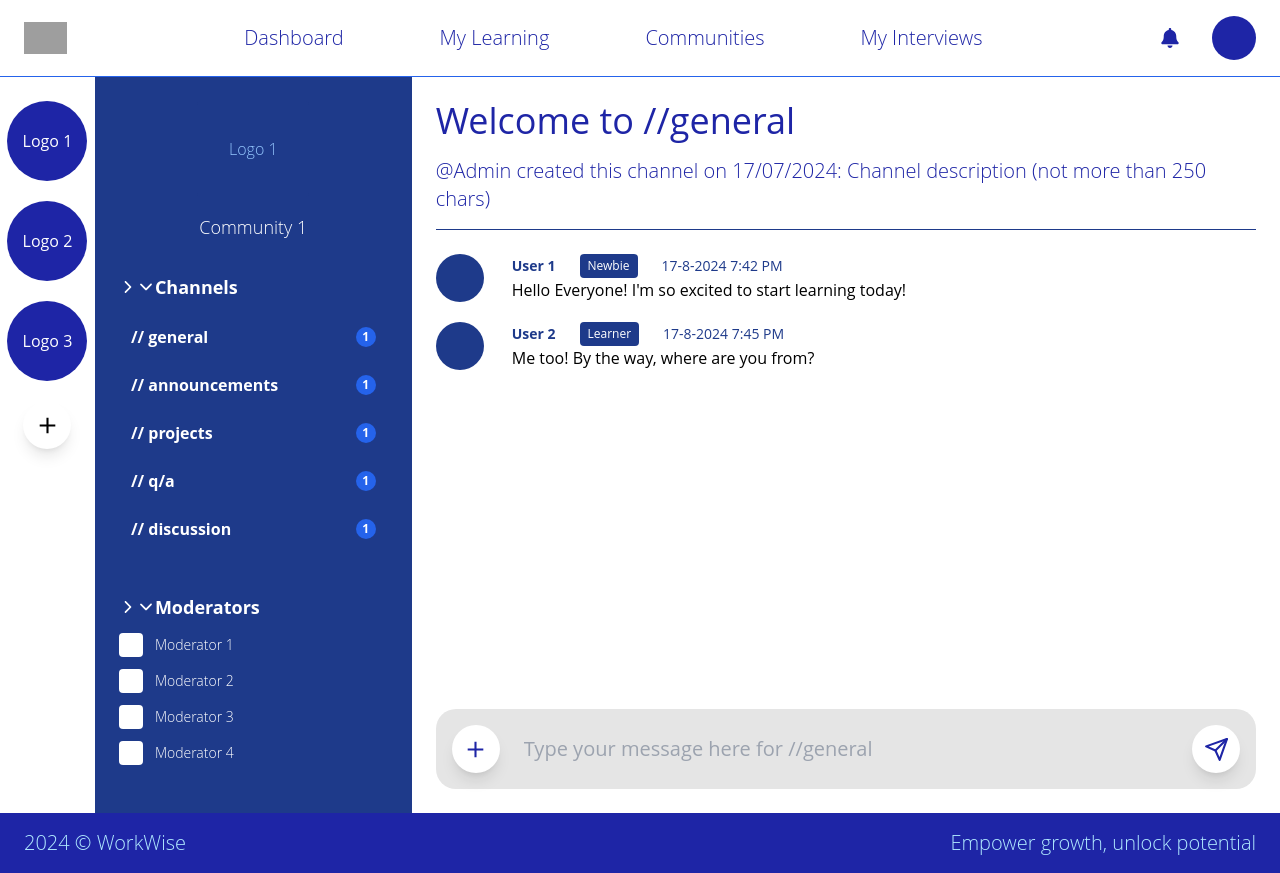
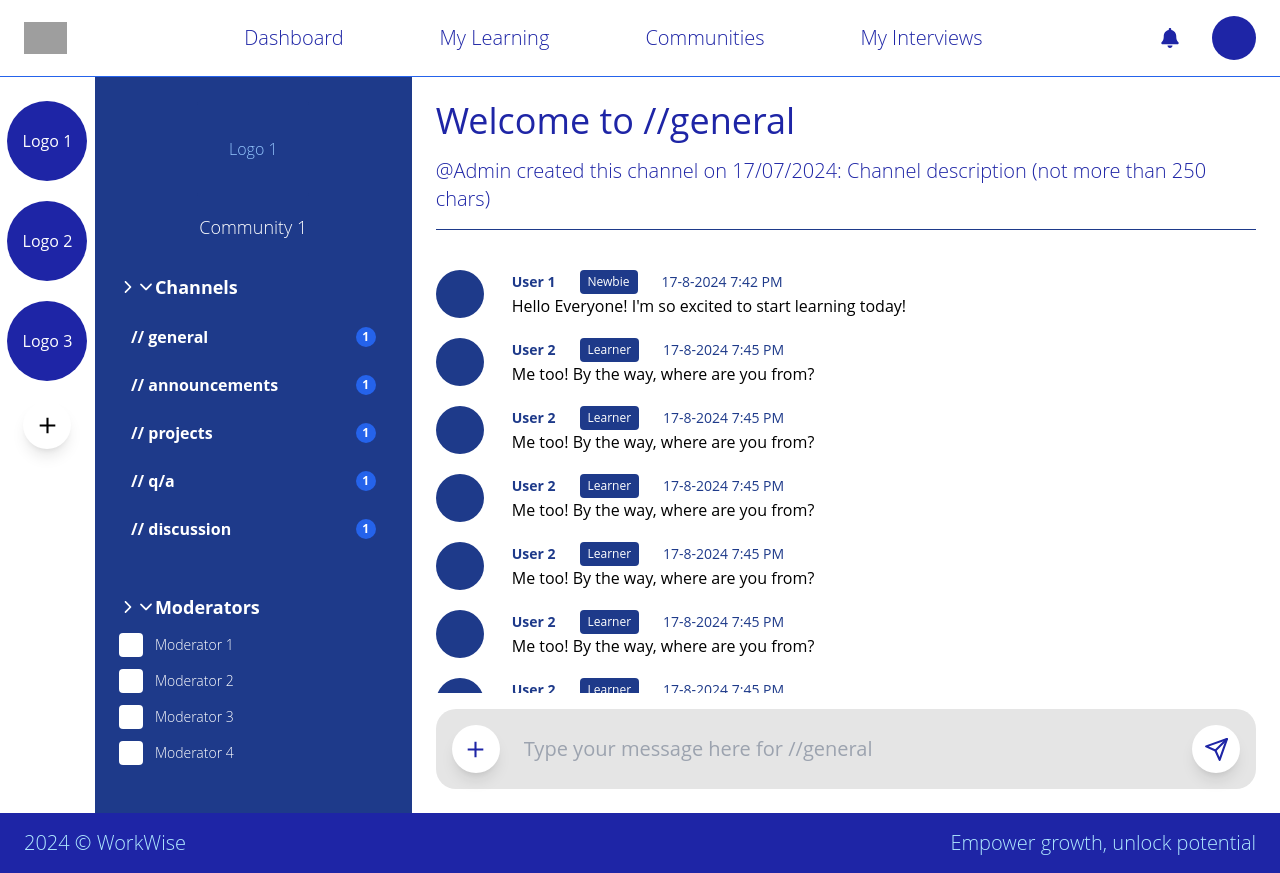
Before and after one commit to Tarek-Al-Khatib/frontend, a React (Create React App) app: page /community in a window 1280 px wide. Built offline with nearby package versions, Linux system fonts and the light colour scheme; grey boxes are pictures that could not be loaded.

Commit message:
Added scroll on sending messages

```diff
--- a/src/pages/Communities/Communities.jsx
+++ b/src/pages/Communities/Communities.jsx
@@ -1,4 +1,4 @@
-import React, { useState } from "react";
+import React, { useEffect, useRef, useState } from "react";
 import Navbar from "../../components/Navbar/Navbar";
 import Footer from "../../components/Footer/Footer";
 import "./Communities.css";
@@ -56,13 +56,109 @@ const Communities = () => {
       timestamp: "17-8-2024 7:45 PM",
       message: "Me too! By the way, where are you from?",
     },
+    {
+      name: "User 2",
+      badge: "Learner",
+      timestamp: "17-8-2024 7:45 PM",
+      message: "Me too! By the way, where are you from?",
+    },
+    {
+      name: "User 2",
+      badge: "Learner",
+      timestamp: "17-8-2024 7:45 PM",
+      message: "Me too! By the way, where are you from?",
+    },
+    {
+      name: "User 2",
+      badge: "Learner",
+      timestamp: "17-8-2024 7:45 PM",
+      message: "Me too! By the way, where are you from?",
+    },
+    {
+      name: "User 2",
+      badge: "Learner",
+      timestamp: "17-8-2024 7:45 PM",
+      message: "Me too! By the way, where are you from?",
+    },
+    {
+      name: "User 2",
+      badge: "Learner",
+      timestamp: "17-8-2024 7:45 PM",
+      message: "Me too! By the way, where are you from?",
+    },
+    {
+      name: "User 2",
+      badge: "Learner",
+      timestamp: "17-8-2024 7:45 PM",
+      message: "Me too! By the way, where are you from?",
+    },
+    {
+      name: "User 2",
+      badge: "Learner",
+      timestamp: "17-8-2024 7:45 PM",
+      message: "Me too! By the way, where are you from?",
+    },
+    {
+      name: "User 2",
+      badge: "Learner",
+      timestamp: "17-8-2024 7:45 PM",
+      message: "Me too! By the way, where are you from?",
+    },
+    {
+      name: "User 2",
+      badge: "Learner",
+      timestamp: "17-8-2024 7:45 PM",
+      message: "Me too! By the way, where are you from?",
+    },
+    {
+      name: "User 2",
+      badge: "Learner",
+      timestamp: "17-8-2024 7:45 PM",
+      message: "Me too! By the way, where are you from?",
+    },
+    {
+      name: "User 2",
+      badge: "Learner",
+      timestamp: "17-8-2024 7:45 PM",
+      message: "Me too! By the way, where are you from?",
+    },
+    {
+      name: "User 2",
+      badge: "Learner",
+      timestamp: "17-8-2024 7:45 PM",
+      message: "Me too! By the way, where are you from?",
+    },
+    {
+      name: "User 2",
+      badge: "Learner",
+      timestamp: "17-8-2024 7:45 PM",
+      message: "Me too! By the way, where are you from?",
+    },
+    {
+      name: "User 2",
+      badge: "Learner",
+      timestamp: "17-8-2024 7:45 PM",
+      message: "Me too! By the way, where are you from?",
+    },
   ];
 
   const [selectedCommunity, setSelectedCommunity] = useState(
     communitiesData[0]
   );
+  const messagesContainerRef = useRef(null);
   const [messages, setMessages] = useState(messagesData);
   const [messageInput, setMessageInput] = useState("");
+
+  useEffect(() => {
+    if (messages[messages.length - 1].name === "You") scrollToBottom();
+  }, [messages]);
+
+  const scrollToBottom = () => {
+    if (messagesContainerRef.current) {
+      messagesContainerRef.current.scrollTop =
+        messagesContainerRef.current.scrollHeight;
+    }
+  };
 
   const parseTimestamp = (timestamp) => new Date(timestamp).getTime();
 
@@ -183,7 +279,7 @@ const Communities = () => {
           </div>
         </div>
 
-        <div class="flex flex-col flex-grow bg-white p-6">
+        <div class="flex flex-col flex-grow bg-white p-6 gap-4">
           <div>
             <h1 class="text-4xl text-navy mb-4">Welcome to //general</h1>
             <p class="text-xl text-navy mb-4 font-thin">
@@ -192,8 +288,11 @@ const Communities = () => {
             </p>
             <hr class="border-t border-blue-900 mb-6" />
           </div>
-          <div className="flex flex-col flex-grow gap-5">
-            <div className="flex flex-col flex-grow gap-5">
+          <div
+            ref={messagesContainerRef}
+            className="flex flex-col flex-grow gap-5 overflow-y-auto scroll-container custom-scrollbar scroll-smooth"
+          >
+            <div className="flex flex-col flex-grow gap-5 ">
               {messagesToRender.map((message, index) => (
                 <div key={index}>
                   <div className="flex items-start gap-7">
```
